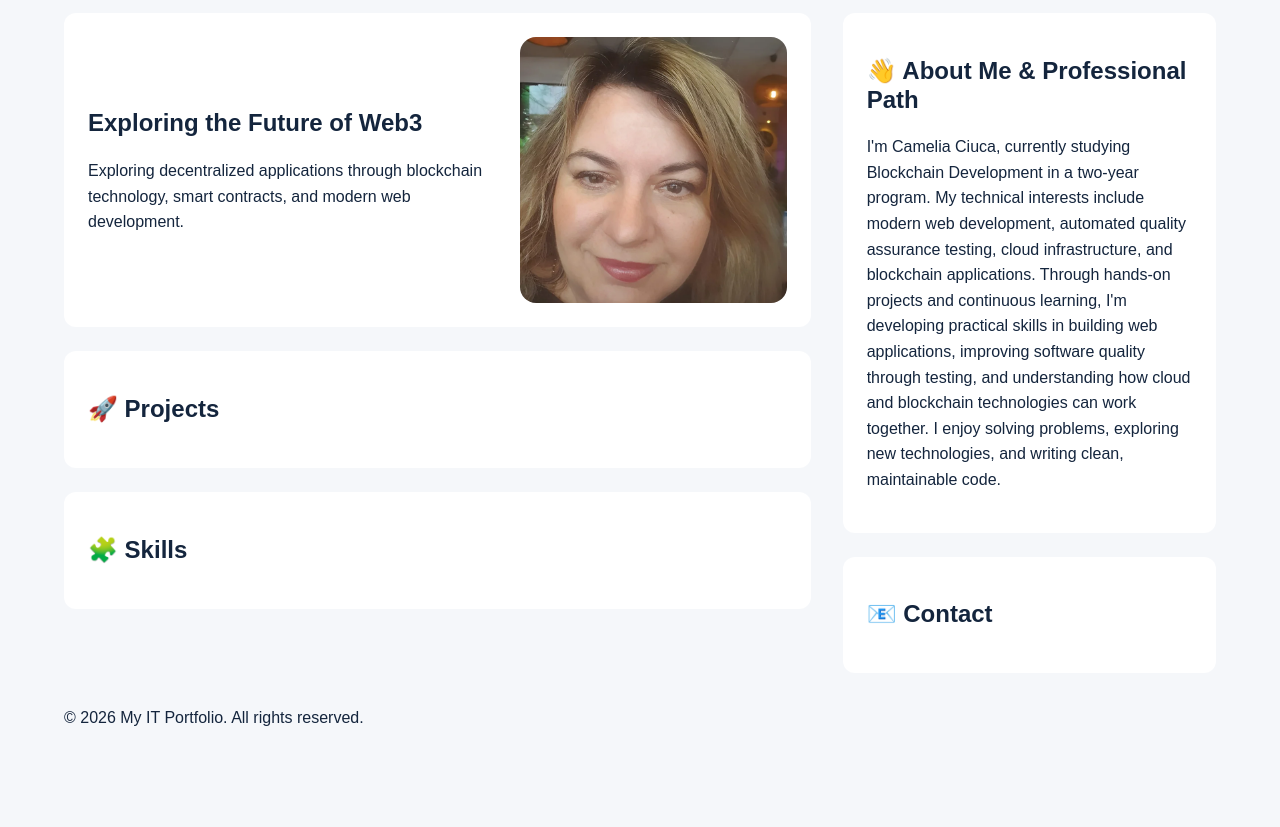
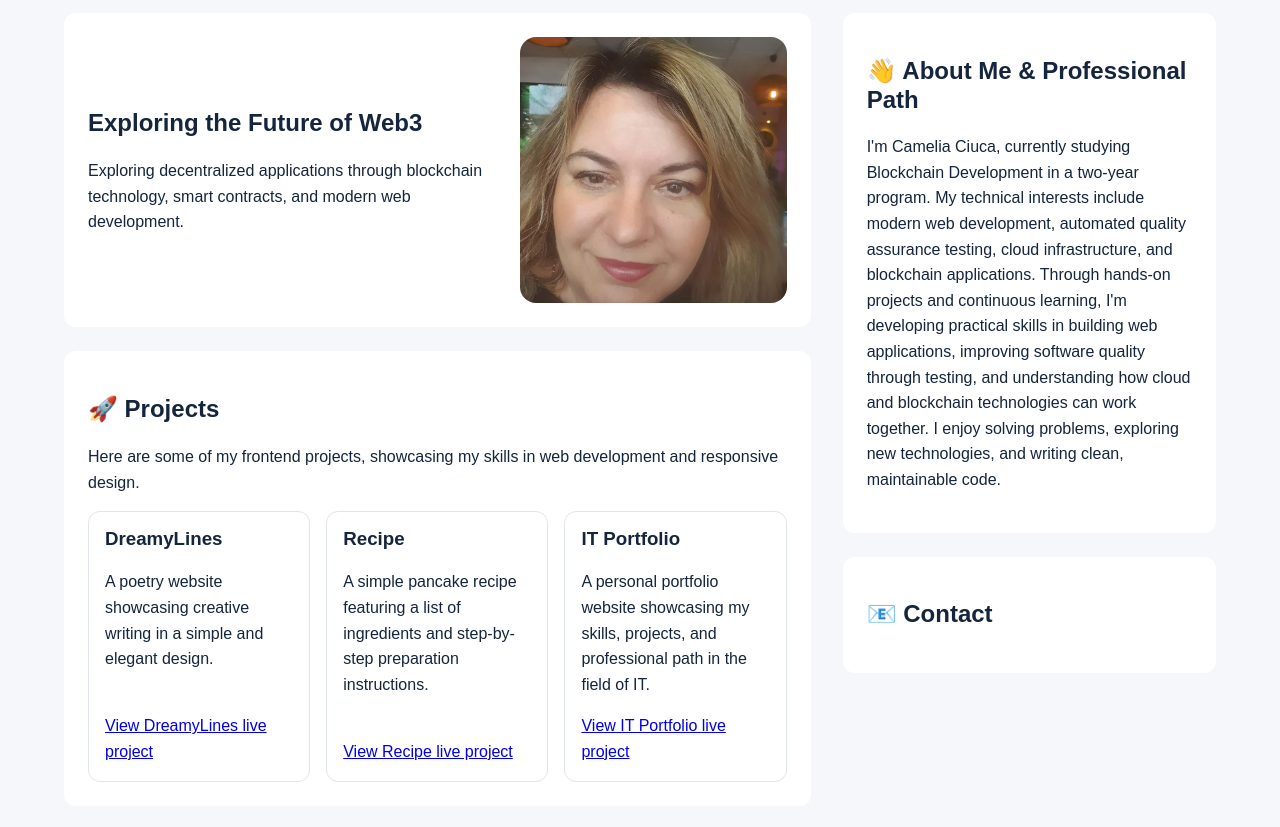
Before and after one commit to cameloasa-blockchain/Portfolio, a plain HTML site: page index.html in a window 1280 px wide. Shown: the part 67-894 px from the top of the page. Before the commit the page ends 830 px from the top, so only its background shows below. Drawn offline with Linux system fonts and the light colour scheme.

Commit message:
feat:added project section

```diff
--- a/index.html
+++ b/index.html
@@ -43,7 +43,6 @@
         <!-- Main column -->
         <div class="main-content">
 
-
             <!-- Home / Hero -->
             <section id="home" aria-labelledby="home-title">
                 <div class="hero-grid">
@@ -72,12 +71,56 @@
                 </div>
             </section>
 
-
             <!-- Projects -->
             <section id="projects" aria-labelledby="projects-title">
                 <h2 id="projects-title">🚀 Projects</h2>
+                <p>Here are some of my frontend projects, showcasing my skills in web development and responsive design.</p>
 
                 <!-- Project cards will be added here -->
+
+                <div class="project-grid">
+
+                <!-- Project cards DreamyLines -->
+                <article class="project-card">
+                    <h3>DreamyLines</h3>
+                    <p>
+                        A poetry website showcasing creative writing in a
+                        simple and elegant design.
+                    </p>
+                    <a href="https://cameloasa.github.io/DreamyLines/"
+                    target="_blank"
+                    rel="noopener noreferrer">
+                    View DreamyLines live project
+                    </a>
+                </article>
+
+                <!-- Project cards Recipe -->
+                <article class="project-card">
+                    <h3>Recipe</h3>
+                    <p>
+                        A simple pancake recipe featuring a list of ingredients
+                        and step-by-step preparation instructions.
+                    </p>
+                    <a href="https://cameloasa.github.io/Recipe/"
+                    target="_blank"
+                    rel="noopener noreferrer">
+                        View Recipe live project
+                    </a>
+                </article>
+
+                <!-- Project cards IT Portfolio -->
+                <article class="project-card">
+                    <h3>IT Portfolio</h3>
+                    <p>
+                        A personal portfolio website showcasing my skills, projects, and professional path in the field of IT.
+                    </p>
+                    <a href="https://cameloasa.github.io/IT-Portofolio/"
+                    target="_blank"
+                    rel="noopener noreferrer">
+                        View IT Portfolio live project
+                    </a>
+                </article>
+            </div>
 
             </section>
 
--- a/style.css
+++ b/style.css
@@ -143,10 +143,9 @@ Reusable width and alignment
     outline-offset: 4px;
 }
 
-
 /* ========================================
-6. Main layout
-Desktop: two columns
+6. Main page layout
+Defines the page columns and content flow
 ======================================== */
 
 .page-layout {
@@ -165,18 +164,10 @@ Desktop: two columns
     min-width: 0;
 }
 
-
 /* ========================================
 7. Content sections
-Consistent card layout
+Shared styling for main and sidebar sections
 ======================================== */
-
-.main-content,
-.sidebar {
-    display: flex;
-    flex-direction: column;
-    gap: 1.5rem;
-}
 
 .main-content section,
 .sidebar section {
@@ -184,7 +175,6 @@ Consistent card layout
     padding: 1.5rem;
     border-radius: 12px;
 }
-
 
 /* ========================================
 8. Hero layout
@@ -203,9 +193,41 @@ Text and profile picture
     justify-content: center;
 }
 
+/* ========================================
+9. Projects grid
+Defines the layout of project cards
+======================================== */
+
+.project-grid {
+    display: grid;
+    grid-template-columns: repeat(3, minmax(0, 1fr));
+    gap: 1rem;
+}
 
 /* ========================================
-10. Responsive design
+10. Project cards
+Consistent card layout and content alignment
+======================================== */
+
+.project-card {
+    display: flex;
+    flex-direction: column;
+    padding: 1rem;
+    background-color: var(--white);
+    border: 1px solid #E0E5EC;
+    border-radius: 12px;
+}
+
+.project-card h3 {
+    margin-top: 0;
+}
+
+.project-card a {
+    margin-top: auto;
+}
+
+/* ========================================
+Responsive design
 ======================================== */
 
 /* Tablet and mobile */
@@ -230,4 +252,8 @@ Text and profile picture
     .hero-grid {
         grid-template-columns: minmax(0, 1fr);
     }
+
+    .project-grid {
+        grid-template-columns: minmax(0, 1fr);
+    }
 }
```
Also changed, not shown: 1 other file. Lines whose indentation alone changed are shown as unchanged.
